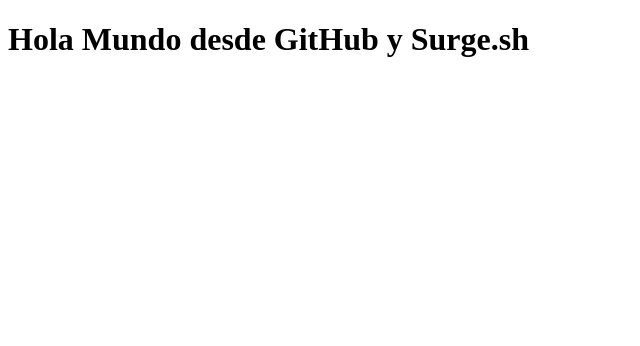
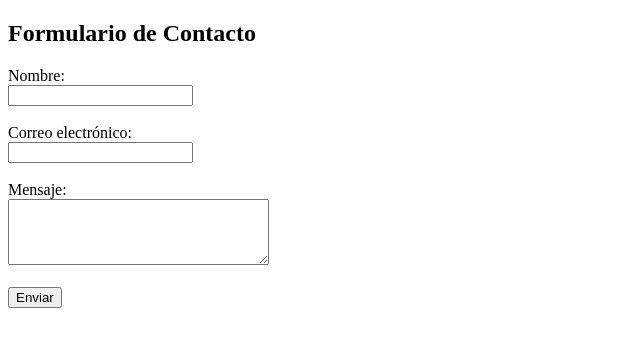
Before and after one commit to guerrerodavid/mi-pagina-surge, a plain HTML site: page index.html in a window 1280 px wide. Shown: the whole page, without its empty margins (0-640 px from the left). Drawn offline with Linux system fonts and the light colour scheme.

Commit message:
Creacion de formulario web

```diff
--- a/index.html
+++ b/index.html
@@ -1,9 +1,22 @@
 <!DOCTYPE html>
-<html>
-  <head>
-    <title>Mi Página</title>
-  </head>
-  <body>
-    <h1>Hola Mundo desde GitHub y Surge.sh</h1>
-  </body>
+<html lang="es">
+<head>
+    <meta charset="UTF-8">
+    <title>Formulario Sencillo</title>
+</head>
+<body>
+    <h2>Formulario de Contacto</h2>
+    <form action="#" method="post">
+        <label for="nombre">Nombre:</label><br>
+        <input type="text" id="nombre" name="nombre" required><br><br>
+
+        <label for="correo">Correo electrónico:</label><br>
+        <input type="email" id="correo" name="correo" required><br><br>
+
+        <label for="mensaje">Mensaje:</label><br>
+        <textarea id="mensaje" name="mensaje" rows="4" cols="30" required></textarea><br><br>
+
+        <button type="submit">Enviar</button>
+    </form>
+</body>
 </html>
```
